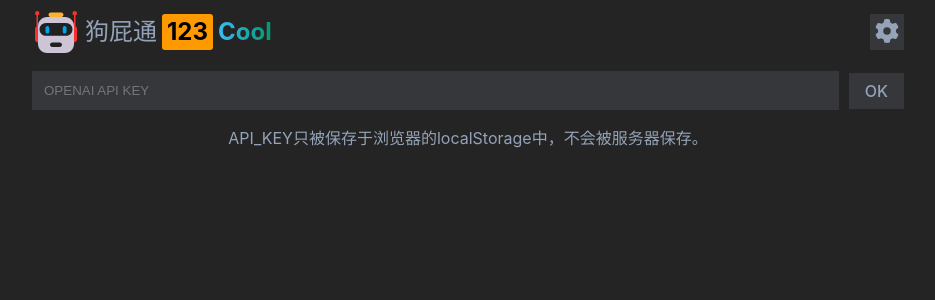
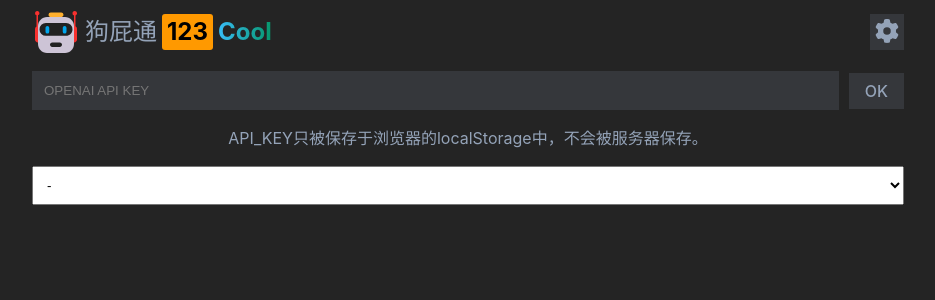
Before and after one commit to gpt123-cool/homepage, a Vue app: page / in a window 1280 px wide. Shown: the top 300 px of the page, without its empty margins (172-1107 px from the left). Built offline with nearby package versions, Linux system fonts and the light colour scheme.

Commit message:
role select.

```diff
--- a/src/components/Settings.vue
+++ b/src/components/Settings.vue
@@ -1,5 +1,5 @@
 <script setup>
-import { openaiApiKey } from '../settings'
+import { openaiApiKey, roles, role  } from '../settings'
 </script>
 
 <template>
@@ -9,6 +9,11 @@ import { openaiApiKey } from '../settings'
     <button @click="$emit('SETTINGS_OK')">OK</button>
   </div>
   <p>API_KEY只被保存于浏览器的localStorage中，不会被服务器保存。</p>
+  <div class="row">
+    <select v-model="role">
+      <option v-for="r of roles" :value="r">{{ r.name }}</option>
+    </select>
+  </div>
 </div>
 </template>
 
@@ -18,6 +23,11 @@ import { openaiApiKey } from '../settings'
     display: flex;
     gap: 10px;
     align-items: center;
+
+    select {
+      width: 100%;
+      padding: 10px;
+    }
   }
 }
 </style>
--- a/src/settings.js
+++ b/src/settings.js
@@ -1,7 +1,20 @@
 import { ref, watch } from 'vue'
+
+const roles = [{
+  name: '-'
+}, {
+  name: '作图',
+  message: '将我说的话转换成对一幅图像的描述',
+  draw: true
+}, {
+  name: '成语接龙',
+  message: '我们来玩四字成语接龙，你回复的成语的第一个字要是我说的成语的最后一个字'
+}]
 
 const LSK = 'OPENAI_API_KEY'
 const openaiApiKey = ref(localStorage.getItem(LSK))
 watch(openaiApiKey, v => localStorage.setItem(LSK, v.trim()))
 
-export { openaiApiKey }
+const role = ref(roles[0])
+
+export { roles, role, openaiApiKey }
```
